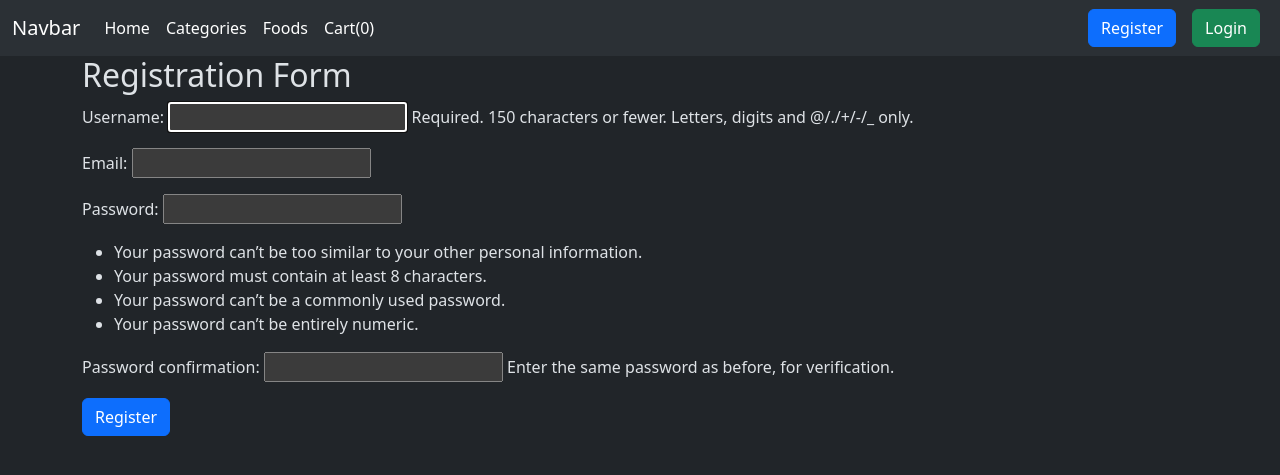
After one commit to Kushal914/proj_food, a Django app: page /app/register/ in a window 1280 px wide. The commit adds this page. Shown: the top 475 px of the page. Run offline with Django 5.2, Linux system fonts and the light colour scheme.

Commit message:
added user authentication and authorization

```diff
--- a/app1/admin.py
+++ b/app1/admin.py
@@ -5,3 +5,5 @@ from . import models
 
 admin.site.register(models.Category)
 admin.site.register(models.Food)
+admin.site.register(models.Cart)
+admin.site.register(models.CartItem)
--- /dev/null
+++ b/app1/forms.py
@@ -0,0 +1,10 @@
+from django import forms
+from django.contrib.auth.forms import UserCreationForm
+from django.contrib.auth.models import User
+
+class UserRegistrationForm(UserCreationForm):
+    email = forms.EmailField()
+
+    class Meta:
+        model = User
+        fields = ('username', 'email', 'password1', 'password2')
--- a/app1/templates/foods.html
+++ b/app1/templates/foods.html
@@ -14,7 +14,7 @@ Food Menu
       <h5 class="card-title">{{food.title}}</h5>
       <h6 class="card-subtitle mb-2 text-body-secondary">{{food.price}}</h6>
       <p class="card-text">{{food.description}}</p>
-      <a href="#" class="btn btn-primary">Add to Cart</a>
+      <a href="{% url 'add_to_cart' %}" class="btn btn-primary">Add to Cart</a>
     </div>
   </div>
   {% endfor %}
--- a/app1/templates/home.html
+++ b/app1/templates/home.html
@@ -16,7 +16,7 @@ Home
               <img src="{{category.photo.url}}" class="card-img-top" alt="...">
               <div class="card-body">
                 <h5 class="card-title">{{category.title}}</h5>
-                <a href="#" class="btn btn-primary">Food Items</a>
+                <a href="{% url 'category_foods' category.id %}" class="btn btn-primary">Food Items</a>
               </div>
             </div>
             {% endfor %}
--- a/app1/urls.py
+++ b/app1/urls.py
@@ -6,4 +6,7 @@ urlpatterns = [
     path('categories/', views.categories, name='categories'),
     path('foods/', views.foods, name = 'foods'),
     path('category-foods/<int:category_id>/', views.category_foods, name='category_foods'),
+    path('cart/', views.cart, name = 'cart'),
+    path('add-to-cart/', views.add_to_cart, name='add_to_cart'),
+    path('register/', views.register, name = 'register'),
 ]
--- a/app1/views.py
+++ b/app1/views.py
@@ -1,5 +1,8 @@
-from django.shortcuts import render
+from django.shortcuts import render, redirect
 from .models import Food, Category
+from .forms import UserRegistrationForm
+from django.contrib.auth.decorators import login_required
+from django.contrib.auth import login
 
 # Create your views here.
 
@@ -19,3 +22,25 @@ def foods(request):
 def category_foods(request, category_id):
     food_items = Food.objects.filter(category__id=category_id, is_active=True)
     return render(request, 'foods.html', {'food_items' : food_items})
+
+@login_required
+def cart(request):
+    return render(request, 'cart.html')
+
+@login_required
+def add_to_cart(request):
+    pass
+
+def register(request):
+    if request.method == 'POST':
+        form = UserRegistrationForm(request.POST)
+
+        if form.is_valid():
+            user = form.save(commit=False)
+            user.set_password(form.cleaned_data['password1'])
+            user.save()
+            login(request, user)
+            return redirect('home')
+    else:
+        form = UserRegistrationForm()
+    return render(request, 'registration/register.html', {'form' : form})
--- a/proj_food_order/settings.py
+++ b/proj_food_order/settings.py
@@ -127,3 +127,7 @@ DEFAULT_AUTO_FIELD = 'django.db.models.BigAutoField'
 
 MEDIA_URL = 'media/'
 MEDIA_ROOT = os.path.join(BASE_DIR, 'media')
+
+LOGIN_URL = '/accounts/login'
+LOGIN_REDIRECT_URL = ''
+LOGOUT_REDIRECT_URL = ''
--- a/proj_food_order/urls.py
+++ b/proj_food_order/urls.py
@@ -18,8 +18,10 @@ from django.contrib import admin
 from django.urls import path, include
 from django.conf import settings
 from django.conf.urls.static import static
+from django.contrib.auth.urls import views as auth_views
 
 urlpatterns = [
     path('admin/', admin.site.urls),
     path('app/', include('app1.urls')),
+    path('accounts/', include('django.contrib.auth.urls')),
 ]+static(settings.MEDIA_URL, document_root = settings.MEDIA_ROOT)
--- a/templates/layout.html
+++ b/templates/layout.html
@@ -28,12 +28,23 @@
               </li>
               <li class="nav-item">
                 <a class="nav-link active" href="http://localhost:8000/app/foods/">Foods</a>
+              <li class="nav-item">
+                <a class="nav-link active" href="http://localhost:8000/app/cart/">Cart(0)</a>
               </li>
             </ul>
             <!-- <form class="d-flex" role="search">
               <input class="form-control me-2" type="search" placeholder="Search" aria-label="Search">
               <button class="btn btn-outline-success" type="submit">Search</button>
             </form> -->
+            {% if user.is_authenticated %}
+            <form method="post" action="{% url 'logout' %}">
+              {% csrf_token %}
+              <button class="btn btn-danger" type="submit">Logout</button>
+            </form>
+            {% else %}
+            <a href="{% url 'register' %}" class="btn btn-primary mx-2">Register</a>
+            <a href="{% url 'login' %}" class="btn btn-success mx-2">Login</a>
+            {% endif %}
           </div>
         </div>
       </nav>
--- /dev/null
+++ b/templates/registration/logged_out.html
@@ -0,0 +1,6 @@
+{% extends 'layout.html' %}
+
+{% block content %}
+<h2>Logged Out</h2>
+<p>You have been logged out. <a href="{% url 'login' %}">Login here</a></p>
+{% endblock %}
--- /dev/null
+++ b/templates/registration/register.html
@@ -0,0 +1,10 @@
+{% extends 'layout.html' %}
+
+{% block content %}
+<h2>Registration Form</h2>
+<form method="post">
+    {% csrf_token %}
+    {{form.as_p}}
+    <button class="btn btn-primary">Register</button>
+</form>
+{% endblock %}
```
Also changed, not shown: app1/models.py (+15 -0 lines), app1/templates/cart.html (added, +9 -0 lines), templates/registration/login.html (added, +11 -0 lines), app1/migrations/0005_cart_cartitem.py (added), db.sqlite3.
